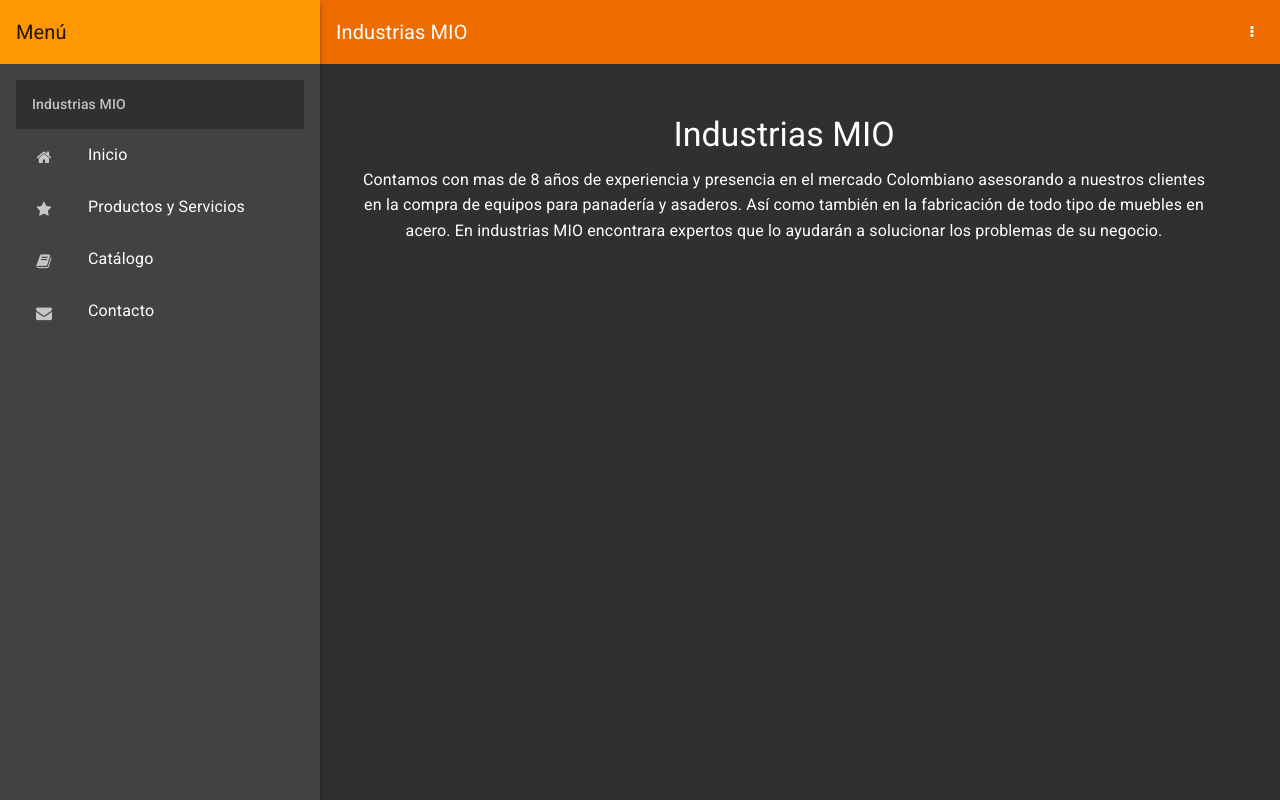
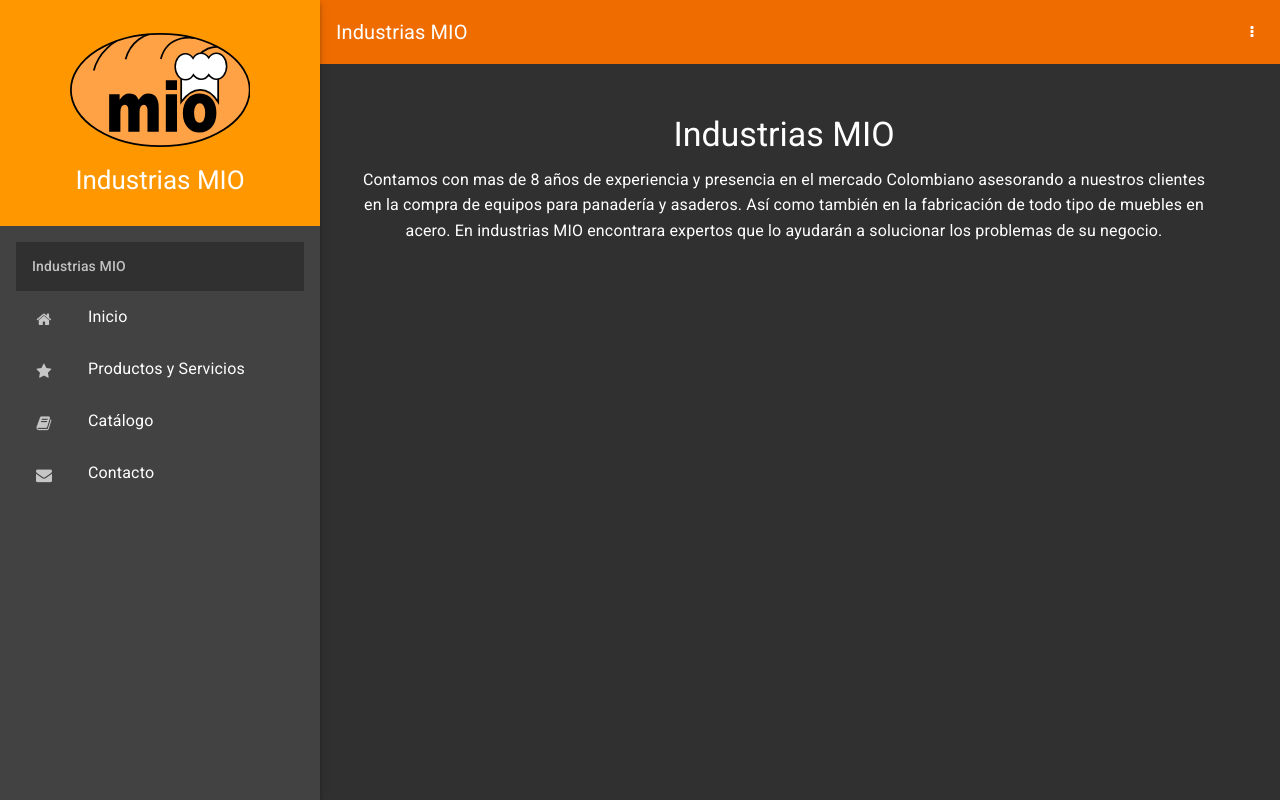
Before and after one commit to cgalvist/LandingPageMIO, a website: page index.html at #/webCG in a window 1280 px wide. Drawn offline with Linux system fonts and the light colour scheme.

Commit message:
agregado logo svg de la empresa

```diff
--- a/templates/menu.html
+++ b/templates/menu.html
@@ -1,6 +1,9 @@
 <md-sidenav class="md-sidenav-left" md-component-id="left" md-is-locked-open="$mdMedia('gt-sm')" md-whiteframe="4">
     <md-toolbar class="md-theme-indigo">
-        <h1 class="md-toolbar-tools">Menú</h1>
+        <a class="docs-logo" href="/">
+            <img src="build/img/logos/mio.svg" alt="">
+            <h1 class="docs-logotype md-heading ng-isolate-scope">Industrias MIO</h1>
+        </a>
     </md-toolbar>
     <md-content layout-padding flex ng-controller="toolbarCtrl">
 
```
Also changed, not shown: build/img/logos/mio.svg (added), static/img/logos/mio.svg (added).
